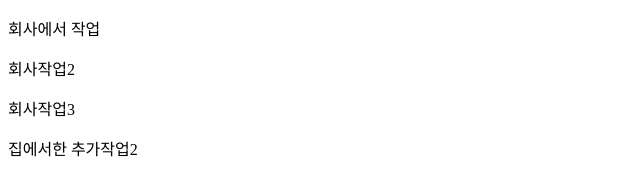
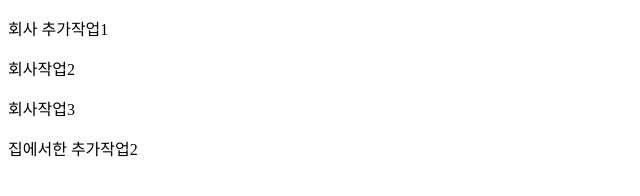
Before and after one commit to shower510/1107, a plain HTML site: page index.html in a window 1280 px wide. Shown: the full height of the page, 0-640 px from the left. Drawn offline with Linux system fonts and the light colour scheme.

Commit message:
회사추가1

```diff
--- a/index.html
+++ b/index.html
@@ -9,7 +9,7 @@
 
 <body>
 
-  <p>회사에서 작업</p>
+  <p>회사 추가작업1</p>
   <p>회사작업2</p>
   <p>회사작업3</p>
   <p>집에서한 추가작업2</p>
```
